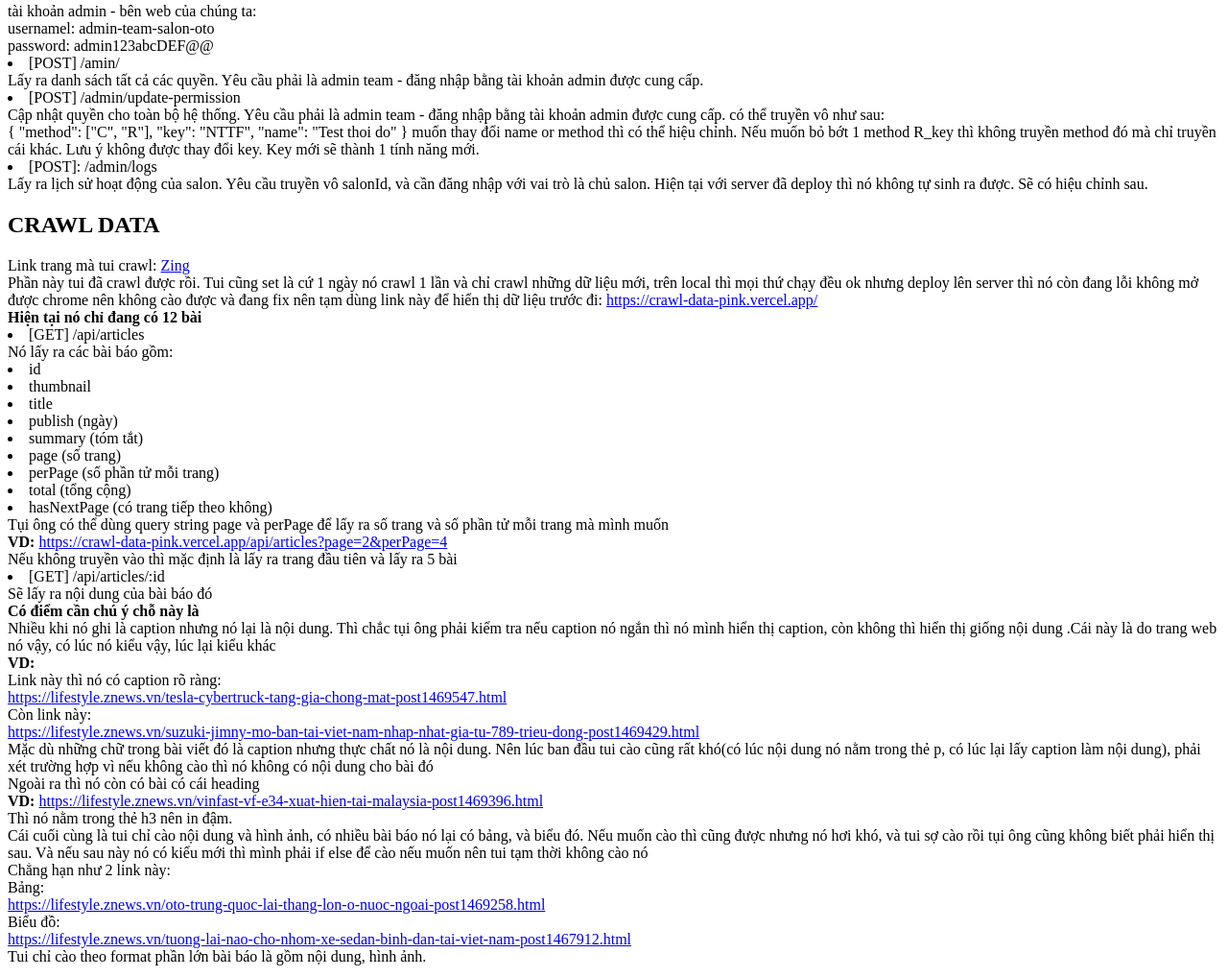
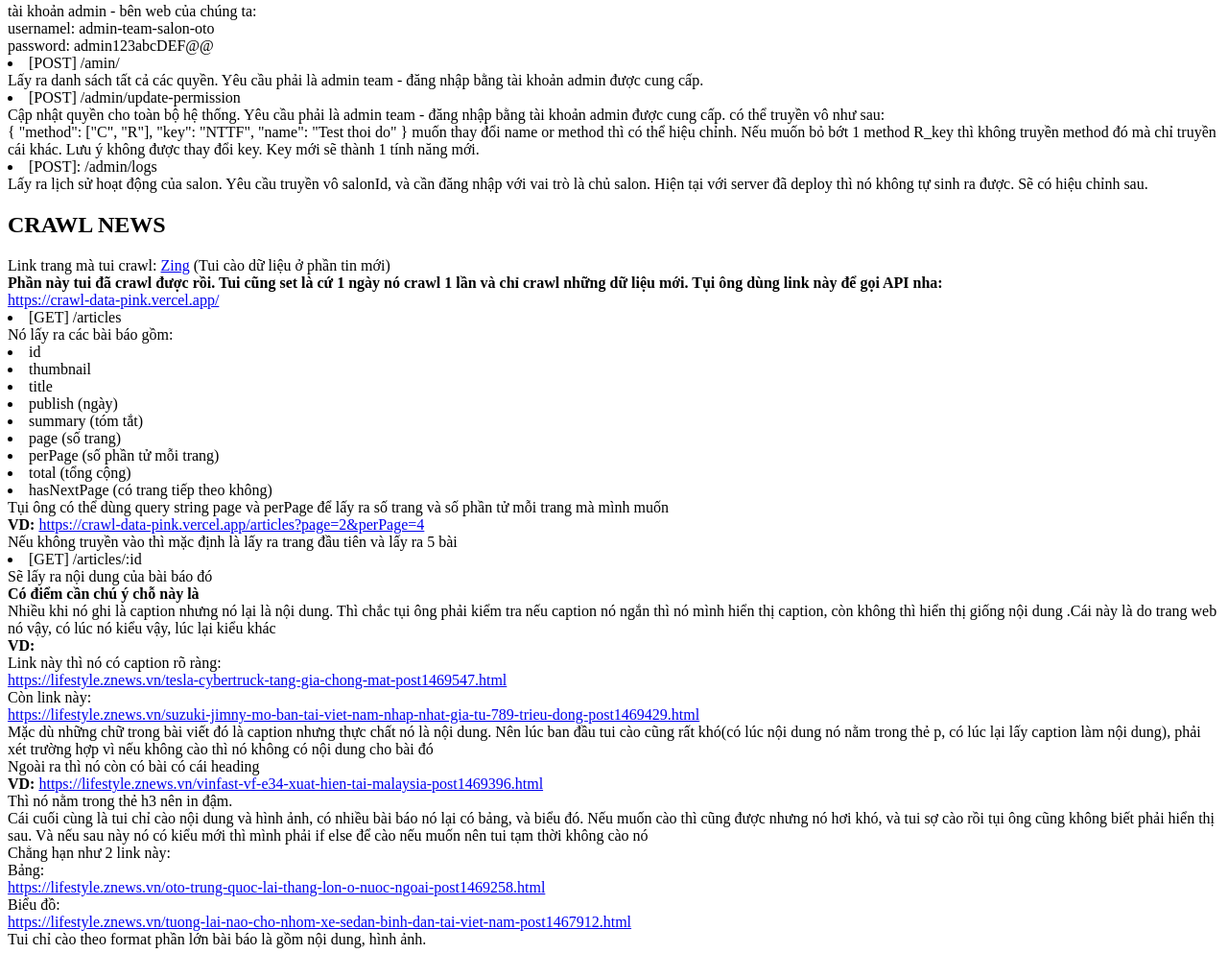
Before and after one commit to synguyencd3/Server_Graduation_Thesis, a website: page public/api.html in a window 1280 px wide. Shown: the part 6145-7163 px from the top of the page at 96% size. Drawn offline with Linux system fonts and the light colour scheme.

Commit message:
update api docs for crawl news

```diff
--- a/public/api.html
+++ b/public/api.html
@@ -397,15 +397,19 @@
     Lấy ra lịch sử hoạt động của salon. Yêu cầu truyền vô salonId, và cần đăng nhập với vai trò là chủ salon. Hiện tại với server đã deploy thì nó không tự sinh
     ra được. Sẽ có hiệu chỉnh sau.
 
-    <h2>CRAWL DATA</h2>
+    <h2>CRAWL NEWS</h2>
     Link trang mà tui crawl: <a href="https://lifestyle.znews.vn/oto-xe-may.html">Zing</a>
+    (Tui cào dữ liệu ở phần tin mới)
     <div>
-    Phần này tui đã crawl được rồi. Tui cũng set là cứ 1 ngày nó crawl 1 lần và chỉ crawl những dữ liệu mới, trên local thì mọi thứ chạy đều ok nhưng deploy lên server thì nó còn đang lỗi không mở được chrome nên không cào được và đang fix nên tạm
-    dùng link này để hiển thị dữ liệu trước đi: <a href="https://crawl-data-pink.vercel.app/">https://crawl-data-pink.vercel.app/</a>
+        <b>
+        Phần này tui đã crawl được rồi. Tui cũng set là cứ 1 ngày nó crawl 1 lần và chỉ crawl những dữ liệu mới. Tụi ông
+        dùng link này để gọi API nha:
+        </b>
     </div>
 
-    <b>Hiện tại nó chỉ đang có 12 bài</b>
-    <li>[GET] /api/articles </li>
+    <a href="https://crawl-data-pink.vercel.app/">https://crawl-data-pink.vercel.app/</a>
+
+    <li>[GET] /articles </li>
     <div>Nó lấy ra các bài báo gồm:</div>
     <li>id</li>
     <li>thumbnail</li>
@@ -421,11 +425,11 @@
     Tụi ông có thể dùng query string page và perPage để lấy ra số trang và số phần tử mỗi trang mà mình muốn
     </div>
     <b>VD:</b>
-    <a href="https://crawl-data-pink.vercel.app/api/articles?page=2&perPage=4">
-        https://crawl-data-pink.vercel.app/api/articles?page=2&perPage=4
+    <a href="https://crawl-data-pink.vercel.app/articles?page=2&perPage=4">
+        https://crawl-data-pink.vercel.app/articles?page=2&perPage=4
     </a>
     <div>Nếu không truyền vào thì mặc định là lấy ra trang đầu tiên và lấy ra 5 bài</div>
-    <li>[GET] /api/articles/:id </li>
+    <li>[GET] /articles/:id </li>
     <div>Sẽ lấy ra nội dung của bài báo đó</div>
     <b>Có điểm cần chú ý chỗ này là</b>
     <div>Nhiều khi nó ghi là caption nhưng nó lại là nội dung. Thì chắc tụi ông phải kiểm tra nếu caption nó ngắn thì nó mình hiển thị caption, còn không thì hiển thị giống nội dung
```
